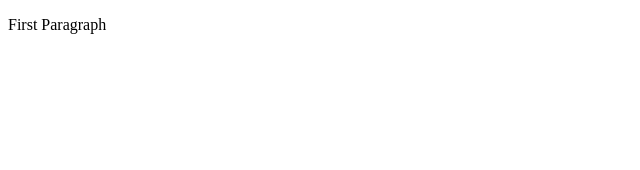
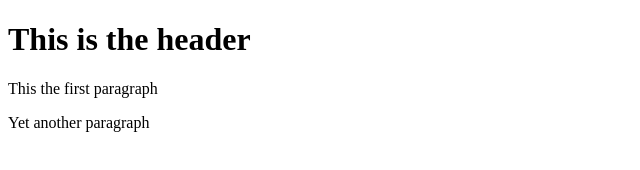
Before and after one commit to arny-wilk/git-learning-basics, a plain HTML site: page index.html in a window 1280 px wide. Shown: the whole page, without its empty margins (0-640 px from the left). Drawn offline with Linux system fonts and the light colour scheme.

Commit message:
modified the index.html file

```diff
--- a/index.html
+++ b/index.html
@@ -13,6 +13,8 @@
         <link rel="stylesheet" href="">
     </head>
     <body>
-        <p>First Paragraph</p>
+        <h1>This is the header</h1>
+        <p>This the first paragraph</h1>
+        <p>Yet another paragraph</p>
     </body>
 </html>
```
